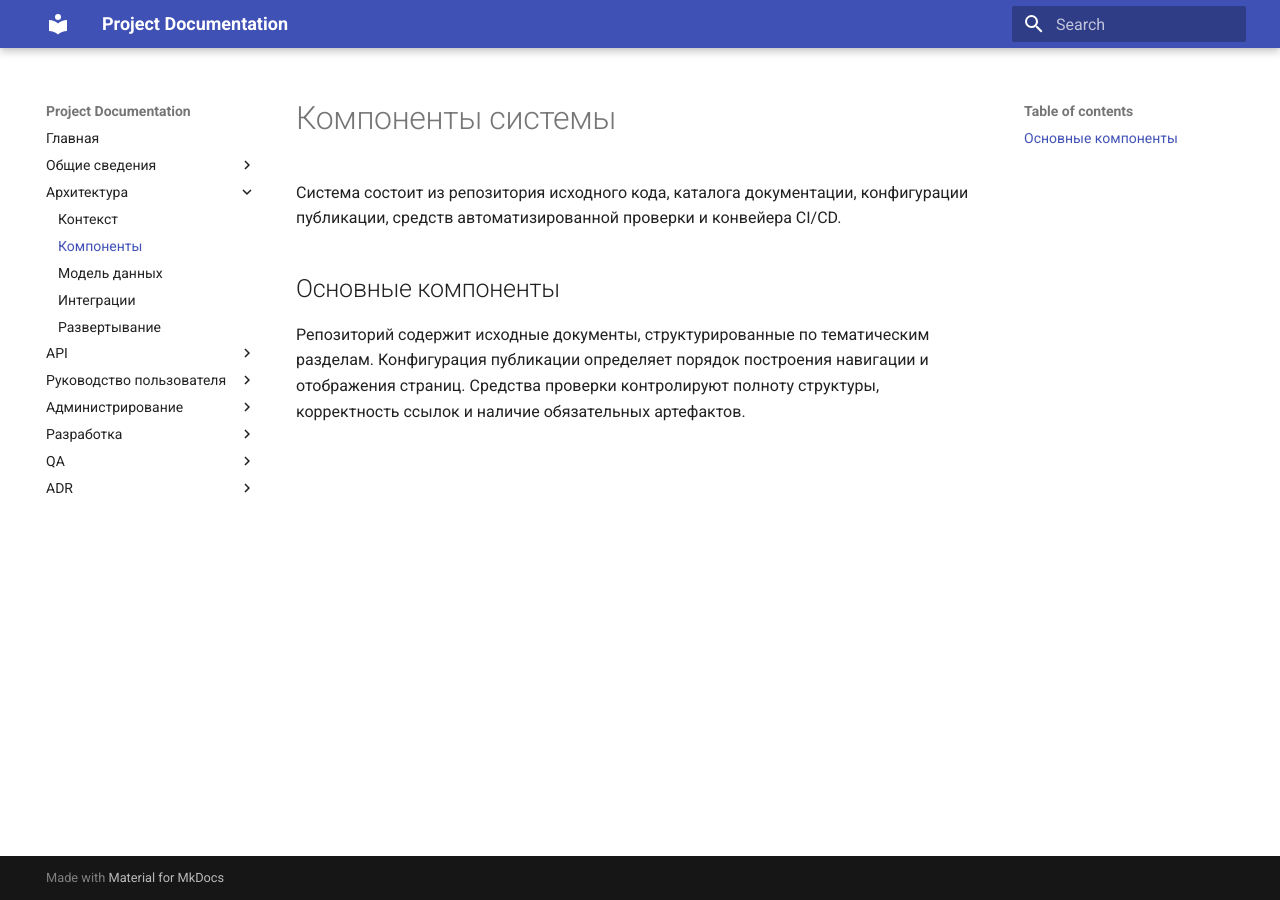
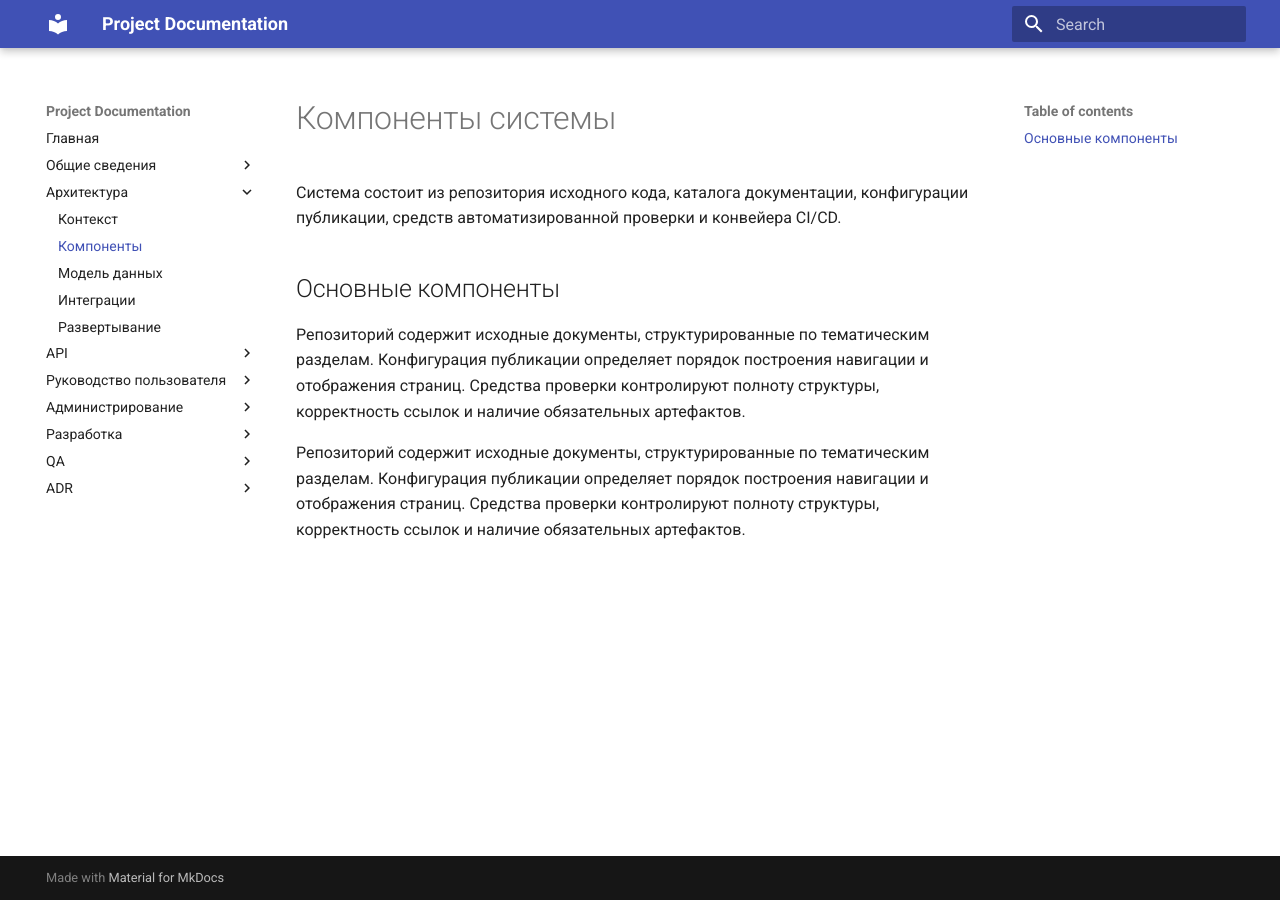
Before and after one commit to techwri/Demo, an MkDocs documentation site: the page built from docs/architecture/components.md, in a window 1280 px wide. Built offline with MkDocs 1.6.1 and Material for MkDocs 9.7.7, drawn with Linux system fonts in a browser that asks for light colours.

Commit message:
Update components.md

```diff
--- a/docs/architecture/components.md
+++ b/docs/architecture/components.md
@@ -5,3 +5,5 @@
 ## Основные компоненты
 
 Репозиторий содержит исходные документы, структурированные по тематическим разделам. Конфигурация публикации определяет порядок построения навигации и отображения страниц. Средства проверки контролируют полноту структуры, корректность ссылок и наличие обязательных артефактов.
+
+Репозиторий содержит исходные документы, структурированные по тематическим разделам. Конфигурация публикации определяет порядок построения навигации и отображения страниц. Средства проверки контролируют полноту структуры, корректность ссылок и наличие обязательных артефактов.
```
